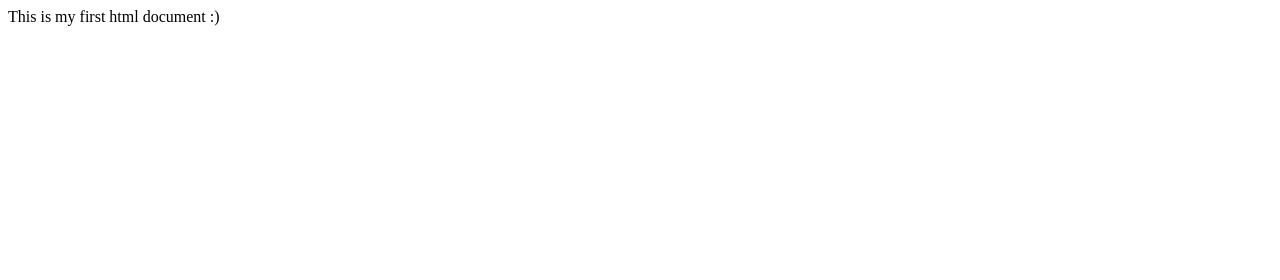
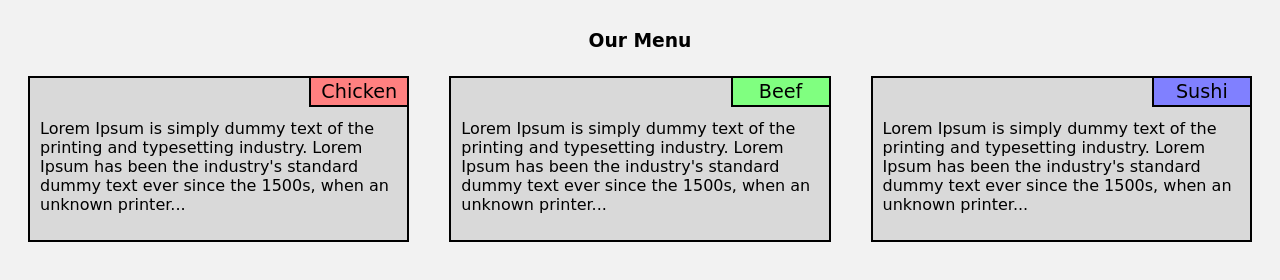
Before and after one commit to kwiatol93/coursera, a plain HTML site: page module2-solution/index.html in a window 1280 px wide. Drawn offline with Linux system fonts and the light colour scheme.

Commit message:
Final task

```diff
--- a/module2-solution/css/style.css
+++ b/module2-solution/css/style.css
@@ -0,0 +1,81 @@
+* {
+	box-sizing: border-box;
+}
+
+body {
+	font-family: cursive;
+	background-color: #f2f2f2;
+}
+
+h3 {
+	margin-top: 30px;
+	margin-bottom: 5px;
+	text-align: center;
+}
+
+.row {
+	width: 100%;
+}
+
+.box {
+	background-color: #d9d9d9;
+	padding: 10px;
+	border: 2px solid black;
+	margin: 20px;
+	float: left;
+}
+
+.box_name {
+	padding: 2px;
+	border: 2px solid black;
+	width: 100px;
+	position: relative;
+	right: -12px;
+	top: -12px;
+	float: right;
+	text-align: center;
+	font-size: 120%;
+}
+
+#box_name1 {
+	background-color: #ff8080;
+}
+
+#box_name2 {
+	background-color: #80ff80;
+}
+
+#box_name3 {
+	background-color: #8080ff;
+}
+
+.box_content {
+	clear: both;
+}
+
+/***** desktop view  ****/
+@media (min-width: 992px)
+{
+	.col-lg-3{
+		float: left;
+		width: 33.33%;
+	}
+}
+
+/***** tablet view  ****/
+@media (min-width: 768px) and (max-width: 991px)
+{
+	.col-md-2{
+		float: left;
+		width: 50%;
+	}
+}
+
+/***** mobile view  ****/
+@media (max-width: 767px)
+{
+	.col-sm-1{
+		float: left;
+		width: 100%;
+	}
+}
--- a/module2-solution/index.html
+++ b/module2-solution/index.html
@@ -2,9 +2,43 @@
 <html>
 <head>
 	<meta charset="utf-8">
-	<title>Hello Couresra</title>
+	<meta name="viewport" content="width=device-width, initial-scale=1">
+	<title>Hello Couresra!!</title>
+	<link rel="stylesheet" href="css/style.css">
 </head>
 <body>
-This is my first html document :)
+
+<h3>Our Menu</h3>
+
+<div class="row">
+	<div class="col-lg-3 col-md-2 col-sm-1">
+		<div class="box">
+			<div id="box_name1" class="box_name">Chicken</div>
+			<p class="box_content">
+			Lorem Ipsum is simply dummy text of the printing and typesetting industry. Lorem Ipsum has been the industry's standard dummy text ever since the 1500s, when an unknown printer...
+			</p>
+		</div>
+	</div>
+
+	<div class="col-lg-3 col-md-2 col-sm-1">
+		<div class="box">
+			<div id="box_name2" class="box_name">Beef</div>
+			<p class="box_content">
+			Lorem Ipsum is simply dummy text of the printing and typesetting industry. Lorem Ipsum has been the industry's standard dummy text ever since the 1500s, when an unknown printer...
+			</p>
+		</div>
+	</div>
+
+	<div class="col-lg-3 col-md-2 col-sm-1">
+		<div class="box">
+			<div id="box_name3" class="box_name">Sushi</div>
+			<p class="box_content">
+			Lorem Ipsum is simply dummy text of the printing and typesetting industry. Lorem Ipsum has been the industry's standard dummy text ever since the 1500s, when an unknown printer...
+			</p>
+		</div>
+	</div>
+</div>
+
+
 </body>
 </html>
```
